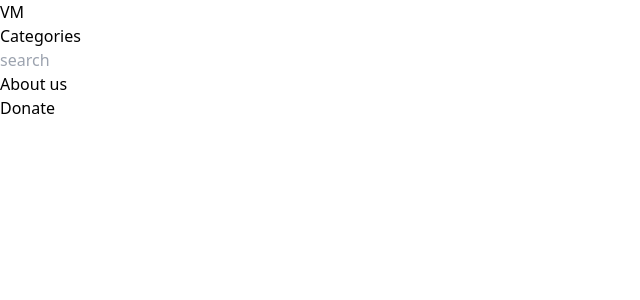
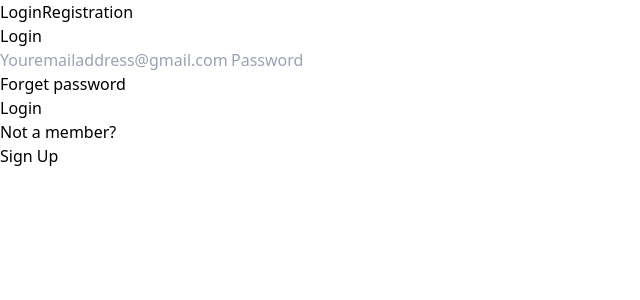
Before and after one commit to SoyVitou2019/Online-Learning-Platform, a React (Vite) app: page /login in a window 1280 px wide. Shown: the top 300 px of the page, without its empty margins (0-640 px from the left). Built offline with nearby package versions, Linux system fonts and the light colour scheme.

Commit message:
change name

```diff
--- a/package.json
+++ b/package.json
@@ -10,6 +10,8 @@
     "preview": "vite preview"
   },
   "dependencies": {
+    "flowbite": "^2.2.0",
+    "json-server": "^0.17.4",
     "react": "^18.2.0",
     "react-dom": "^18.2.0",
     "react-router-dom": "^6.17.0"
--- a/src/App.jsx
+++ b/src/App.jsx
@@ -1,12 +1,10 @@
 
-// import { Homepage } from "./components/Homepage/landingpage";
+import { Homepage } from "./components/Homepage/landingpage";
 // import './App.css'
-import { Nav } from "./components/Homepage/nav";
 
 function App() {
   return (
-    <Nav />
-    // <h1>Hello</h1>
+    <Homepage />
   );
 }
 
```
Also changed, not shown: src/components/Homepage/landingpage.jsx (+4 -4 lines), src/components/LoginPage/Login.jsx (renamed from src/components/(login-pages)/login.jsx, +9 -0 lines), src/components/LoginPage/ChangePassword.jsx (renamed from src/components/(login-pages)/changepassword.jsx), src/components/LoginPage/ForgotPassword.jsx (renamed from src/components/(login-pages)/forgotpassword.jsx), src/components/LoginPage/Registration.jsx (renamed from src/components/(login-pages)/registration.jsx), 2 other files (tests, documents, lock files or other folders).
